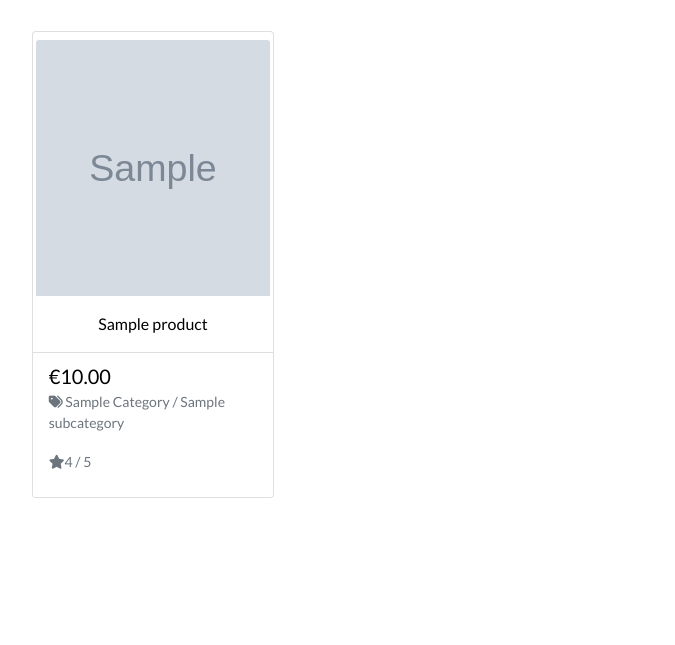
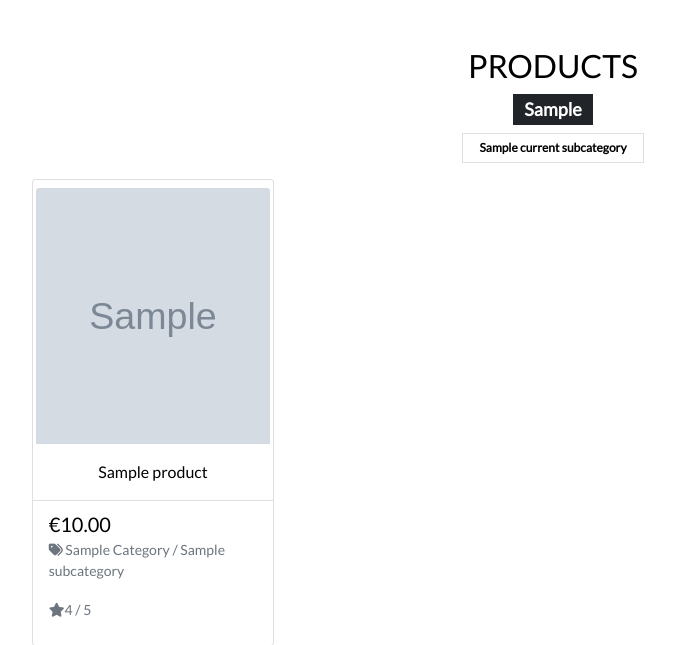
Before and after one commit to Yasi92/Happy-Pet, a Django app: template products/templates/products/products.html in a window 1280 px wide. Shown: the part 149-794 px from the top of the page, without its empty margins (87-762 px from the left). Before the commit the page ends 647 px from the top, so only its background shows below. Run offline with Django 3.2, Linux system fonts and the light colour scheme; the template is opened without the code that fills it: most values are stand-ins (such as "Sample title", 1, 10 or a date in 2020); grey boxes marked "Sample" are stand-in pictures; some libraries are stand-ins or nearby versions.

Commit message:
Add current sorting list to products.html

```diff
--- a/products/templates/products/products.html
+++ b/products/templates/products/products.html
@@ -12,9 +12,21 @@
 {% block content %}
 <div class="overlay"></div>
     <div class="container-fluid">
-        <div class="row">
+        <div class="row my-3">
             <div class="col-12 text-center mt-3 mx-auto">
-
+                <h2 class="logo-font">Products</h2>
+                {% if current_categories and current_subcategories %}
+                        <h4 class="current-category">
+                            <span class="badge bg-dark">
+                                <a href="{% url 'products' %}?category={{ current_categories.0 }}&subcategory={% for s in related_subcategory %}{{ s }},{% endfor %}" class="text-decoration-none text-white">{{ current_categories.0 | title }}</a>
+                            </span>
+                        </h4>
+                    <ul class="list-group list-group-horizontal justify-content-center">
+                        {% for s in current_subcategories %}
+                            <li class="list-group-item badge bg-white"><a href="{% url 'products' %}?category={{ current_categories.0 }}&subcategory={{ s }}" class="text-decoration-none text-black category-badge">{{ s.friendly_name }}</a></li>
+                        {% endfor %}
+                    </ul>
+                {% endif %}
             </div>
         </div>
 
@@ -97,4 +109,22 @@
             }, 1000);
         })
     </script>
+    <script>
+            // Makes the entire list section clickable
+            $(".list-group-item").click(function() {
+                window.location = $(this).find("a").attr("href");
+            return false;
+        });
+
+        $(".current-category").click(function() {
+            window.location = $(this).find("a").attr("href");
+            return false;
+        });
+
+        // Makes the entire list section clickable
+        $(".product-div").click(function() {
+            window.location = $(this).find("a").attr("href");
+            return false;
+        });
+    </script>
     {% endblock %}
--- a/static/css/base.css
+++ b/static/css/base.css
@@ -96,6 +96,34 @@ a{
     line-height: inherit;
 
 }
+
+ul{
+    padding: 0 !important;
+}
+
+.btt-button{
+    height: 2.5rem;
+    width: 2.5rem;
+    position: fixed;
+    bottom: 0.4rem;
+    right: 0.4rem;
+    background-color: #000;
+}
+
+
+.badge{
+    border-radius: 0 !important;
+}
+
+
+li.list-group-item:hover > a.category-badge{
+    color:#fff !important;
+}
+
+li.list-group-item:hover{
+    background-color: #000 !important;
+}
+
 
 /* --------------------------------------------------------images and cards */
 .img-responsive {
```
